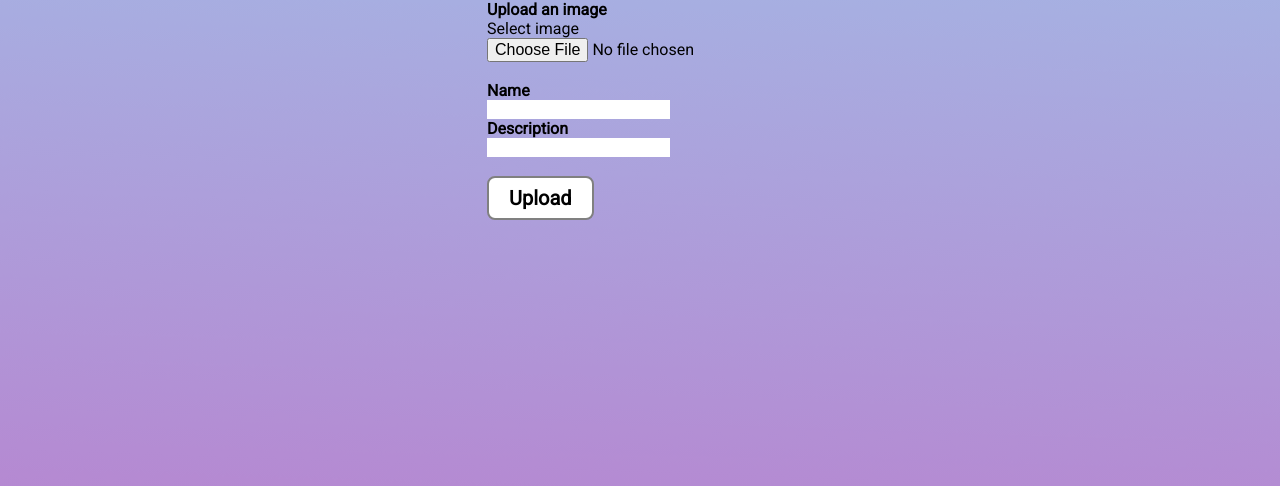
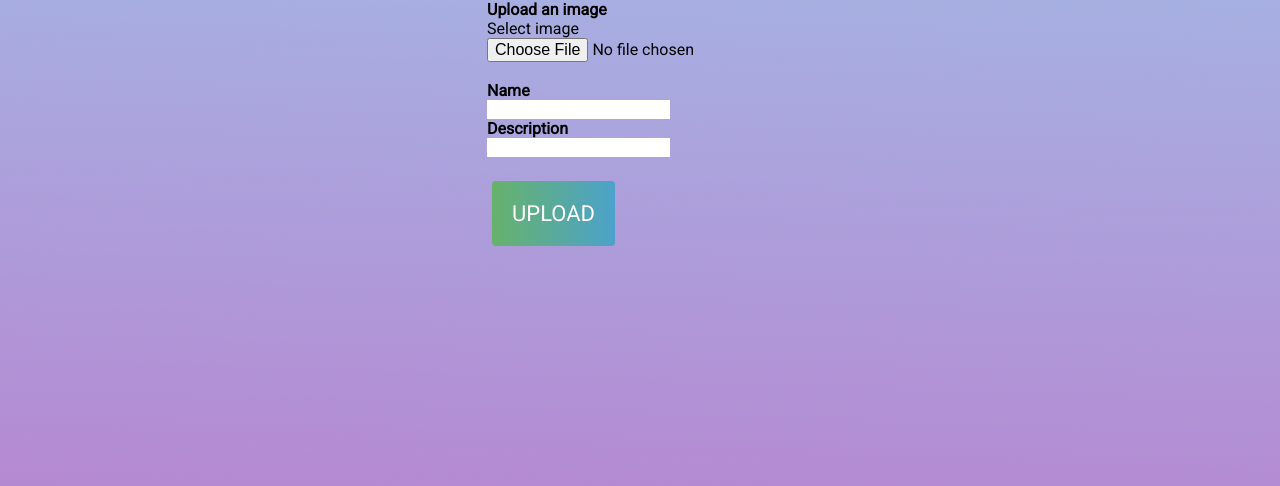
Before and after one commit to zenxha/sushi, a Flask app: page /upload in a window 1280 px wide. Shown: the part 68-554 px from the top of the page. Run offline with Flask 2, Linux system fonts and the light colour scheme.

Commit message:
button fancy now

```diff
--- a/templates/homesite/upload.html
+++ b/templates/homesite/upload.html
@@ -32,13 +32,19 @@
 }
 
 .btn {
-  border: 2px solid gray;
-  color: linear-gradient(rgba(103, 135, 211, .6), rgba(144, 25, 166, .6)), url("{{background}}") no-repeat fixed top center / cover;
-  background-color: white;
-  padding: 8px 20px;
-  border-radius: 8px;
-  font-size: 20px;
-  font-weight: bold;
+  border-radius: 4px;
+  background: linear-gradient(to right, #67b26b, #4ca2cb);
+  border: none;
+  color: #FFFFFF;
+  text-align: center;
+  text-transform: uppercase;
+  font-size: 22px;
+  padding: 20px;
+  width: fit-content;
+  transition: all 0.4s;
+  cursor: pointer;
+  margin: 5px;
+
 }
 
 .upload-btn-wrapper input[type=file] {
```
